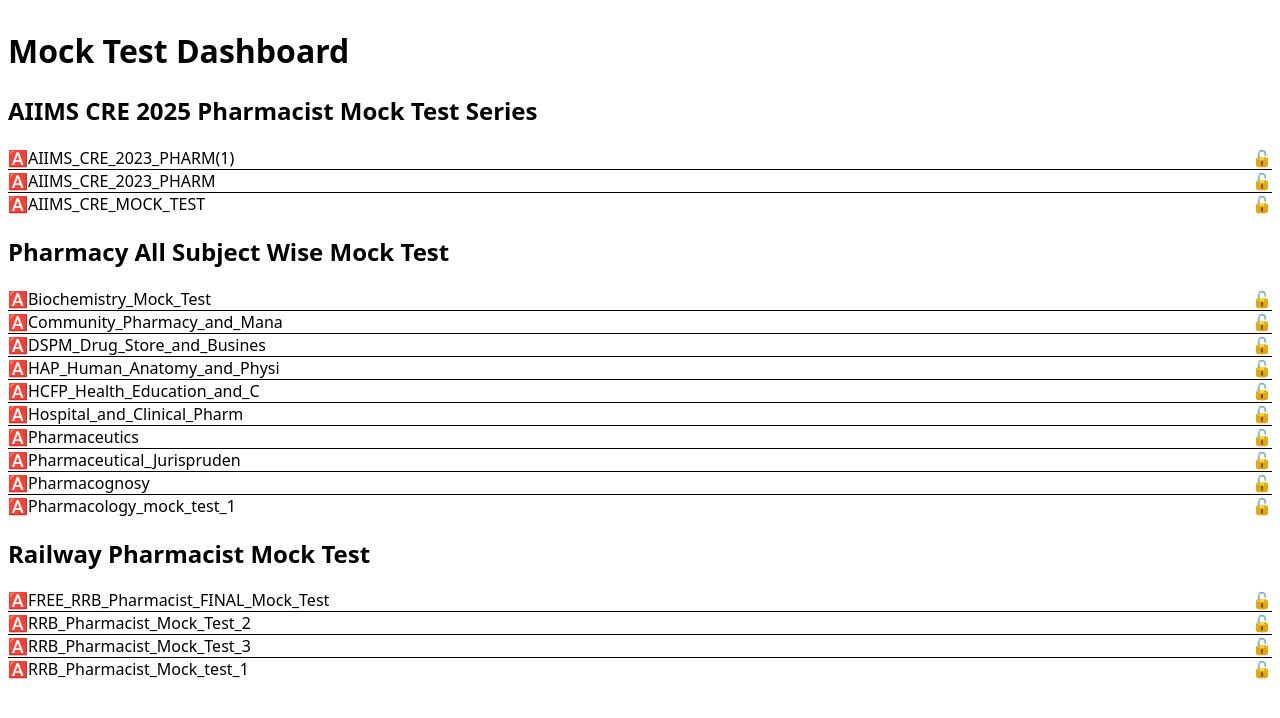
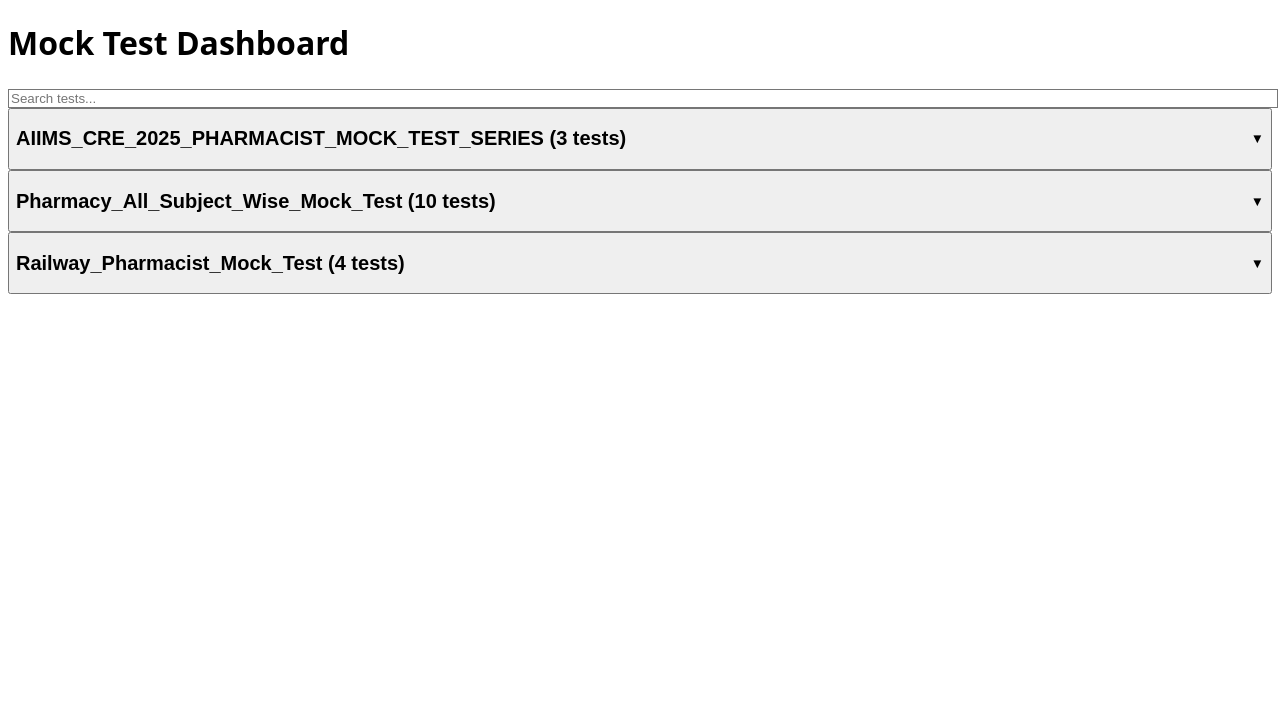
Before and after one commit to AdrashxX/test-dashboard-hm, a Next.js app: page / in a window 1280 px wide. Shown: the top 718 px of the page. Built offline with nearby package versions, Linux system fonts and the light colour scheme.

Commit message:
Update index.js

```diff
--- a/pages/index.js
+++ b/pages/index.js
@@ -1,86 +1,109 @@
-import { useRouter } from "next/router";
+import fs from "fs";
+import path from "path";
+import { useState } from "react";
 
-export default function Home() {
-  const router = useRouter();
+export async function getStaticProps() {
+  const testsDir = path.join(process.cwd(), "public/tests");
+  const files = fs.readdirSync(testsDir);
 
-  const tests = {
-    "AIIMS CRE 2025 Pharmacist Mock Test Series": [
-      "AIIMS_CRE_2023_PHARM(1).html",
-      "AIIMS_CRE_2023_PHARM.html",
-      "AIIMS_CRE_MOCK_TEST.html",
-    ],
-    "Pharmacy All Subject Wise Mock Test": [
-      "Biochemistry_Mock_Test.html",
-      "Community_Pharmacy_and_Mana.html",
-      "DSPM_Drug_Store_and_Busines.html",
-      "HAP_Human_Anatomy_and_Physi.html",
-      "HCFP_Health_Education_and_C.html",
-      "Hospital_and_Clinical_Pharm.html",
-      "Pharmaceutics.html",
-      "Pharmaceutical_Jurispruden.html",
-      "Pharmacognosy.html",
-      "Pharmacology_mock_test_1.html",
-    ],
-    "Railway Pharmacist Mock Test": [
-      "FREE_RRB_Pharmacist_FINAL_Mock_Test.html",
-      "RRB_Pharmacist_Mock_Test_2.html",
-      "RRB_Pharmacist_Mock_Test_3.html",
-      "RRB_Pharmacist_Mock_test_1.html",
-    ],
+  const subjects = {};
+  files.forEach((file) => {
+    if (file.endsWith(".html")) {
+      let subject = "Others";
+      let testName = file.replace(".html", "");
+
+      if (file.includes("__")) {
+        const parts = file.split("__");
+        subject = parts[0];
+        testName = parts[1].replace(".html", "");
+      } else if (file.includes("_Test_")) {
+        const parts = file.split("_Test_");
+        subject = parts[0] + "_Test";
+        testName = parts[1].replace(".html", "");
+      } else {
+        const idx = file.lastIndexOf("_");
+        if (idx !== -1) {
+          subject = file.substring(0, idx);
+          testName = file.substring(idx + 1).replace(".html", "");
+        }
+      }
+
+      if (!subjects[subject]) subjects[subject] = [];
+      subjects[subject].push({ file, testName });
+    }
+  });
+
+  return { props: { subjects } };
+}
+
+export default function Home({ subjects }) {
+  const [query, setQuery] = useState("");
+  const [open, setOpen] = useState({});
+
+  const toggle = (subject) => {
+    setOpen((prev) => ({ ...prev, [subject]: !prev[subject] }));
   };
 
+  const highlight = (text) => {
+    if (!query) return text;
+    const regex = new RegExp(`(${query})`, "gi");
+    return text.replace(regex, "<mark>$1</mark>");
+  };
+
+  const filteredSubjects = Object.fromEntries(
+    Object.entries(subjects).map(([subject, tests]) => [
+      subject,
+      tests.filter((t) =>
+        (t.testName + subject).toLowerCase().includes(query.toLowerCase())
+      ),
+    ]).filter(([_, tests]) => tests.length > 0)
+  );
+
   return (
-    <div className="min-h-screen bg-gray-50 flex">
-      {/* Left side - Test list */}
-      <div className="flex-1 p-6">
-        <h1 className="text-2xl font-bold mb-6">Mock Test Dashboard</h1>
+    <div className="p-6 min-h-screen bg-gray-100 text-gray-900">
+      <h1 className="text-3xl font-bold mb-6">Mock Test Dashboard</h1>
 
-        {Object.entries(tests).map(([category, files]) => (
-          <div key={category} className="mb-6">
-            <h2 className="text-lg font-semibold text-gray-700 mb-3">{category}</h2>
-            <div className="bg-white shadow rounded-lg divide-y">
-              {files.map((file, idx) => (
-                <div
-                  key={idx}
-                  onClick={() => router.push(`/viewer?file=${file}`)}
-                  className="flex items-center justify-between p-4 cursor-pointer hover:bg-gray-100 transition"
-                >
-                  <div className="flex items-center gap-3">
-                    {/* Icon (A for test, PDF icon if .pdf) */}
-                    {file.endsWith(".pdf") ? (
-                      <span className="text-red-500">📕</span>
-                    ) : (
-                      <span className="text-blue-500">🅰️</span>
-                    )}
-                    <span className="text-gray-800">
-                      {file.replace(".html", "").replace(".pdf", "")}
-                    </span>
-                  </div>
+      <input
+        type="text"
+        placeholder="Search tests..."
+        value={query}
+        onChange={(e) => setQuery(e.target.value)}
+        className="mb-6 p-2 border rounded w-full md:w-1/2"
+      />
 
-                  {/* Lock/unlock icon (abhi sab free hai, 🔓 dikhayenge) */}
-                  <span className="text-gray-400">🔓</span>
-                </div>
-              ))}
-            </div>
+      <div className="grid grid-cols-1 md:grid-cols-2 lg:grid-cols-3 gap-6">
+        {Object.keys(filteredSubjects).map((subject) => (
+          <div
+            key={subject}
+            className="bg-white rounded-2xl shadow-lg p-4"
+          >
+            <button
+              onClick={() => toggle(subject)}
+              className="flex justify-between items-center w-full text-left"
+            >
+              <h2 className="text-lg font-semibold">
+                {subject} ({filteredSubjects[subject].length} tests)
+              </h2>
+              <span>{open[subject] ? "▲" : "▼"}</span>
+            </button>
+
+            {open[subject] && (
+              <ul className="list-disc ml-6 mt-2 space-y-1">
+                {filteredSubjects[subject].map((test) => (
+                  <li key={test.file}>
+                    <a
+                      href={`/viewer?file=${encodeURIComponent(test.file)}`}
+                      className="text-blue-600 hover:underline"
+                      dangerouslySetInnerHTML={{
+                        __html: highlight(test.testName),
+                      }}
+                    />
+                  </li>
+                ))}
+              </ul>
+            )}
           </div>
         ))}
-      </div>
-
-      {/* Right side - Promo / Info */}
-      <div className="w-80 bg-white shadow-md p-4 hidden md:block">
-        <h3 className="font-bold text-lg mb-2">Study Material</h3>
-        <p className="text-sm text-gray-600 mb-4">
-          For All Pharmacist Exams
-        </p>
-        <div className="bg-blue-50 p-3 rounded-lg text-center">
-          <p className="text-xl font-bold text-blue-600 mb-2">
-            ₹ 581 <span className="line-through text-gray-400">681</span>{" "}
-            <span className="text-green-600">15% OFF</span>
-          </p>
-          <button className="bg-blue-600 text-white px-4 py-2 rounded-lg hover:bg-blue-700 transition">
-            Get this course
-          </button>
-        </div>
       </div>
     </div>
   );
```
